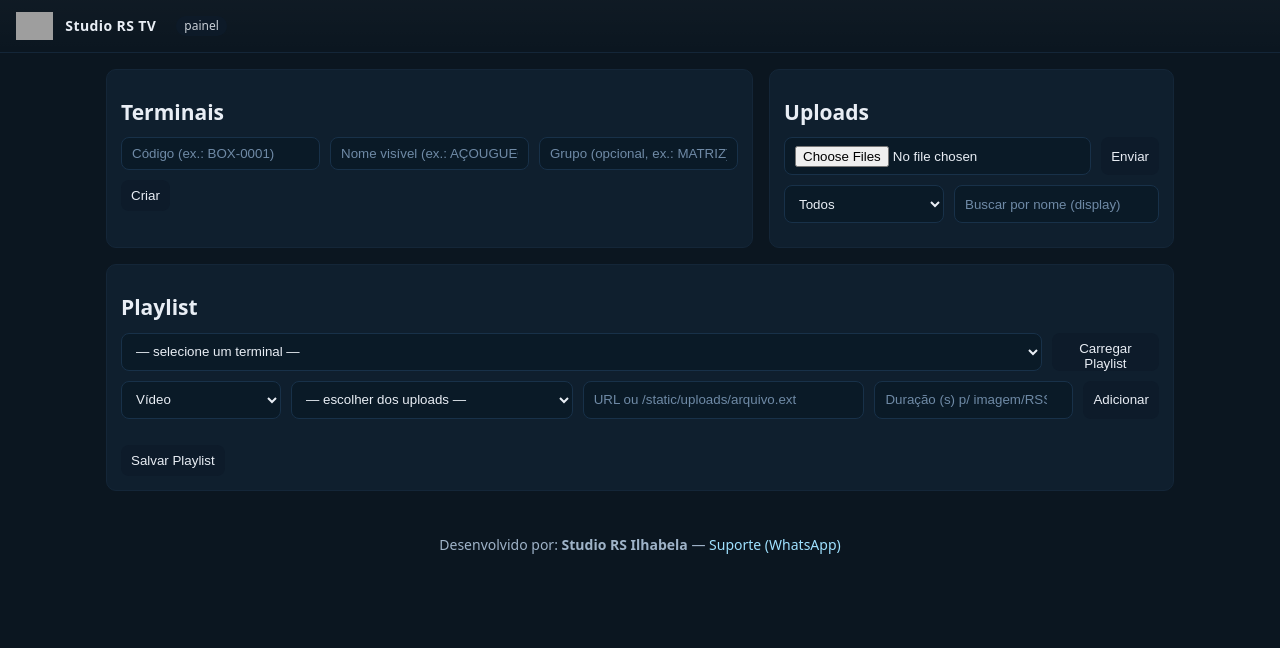
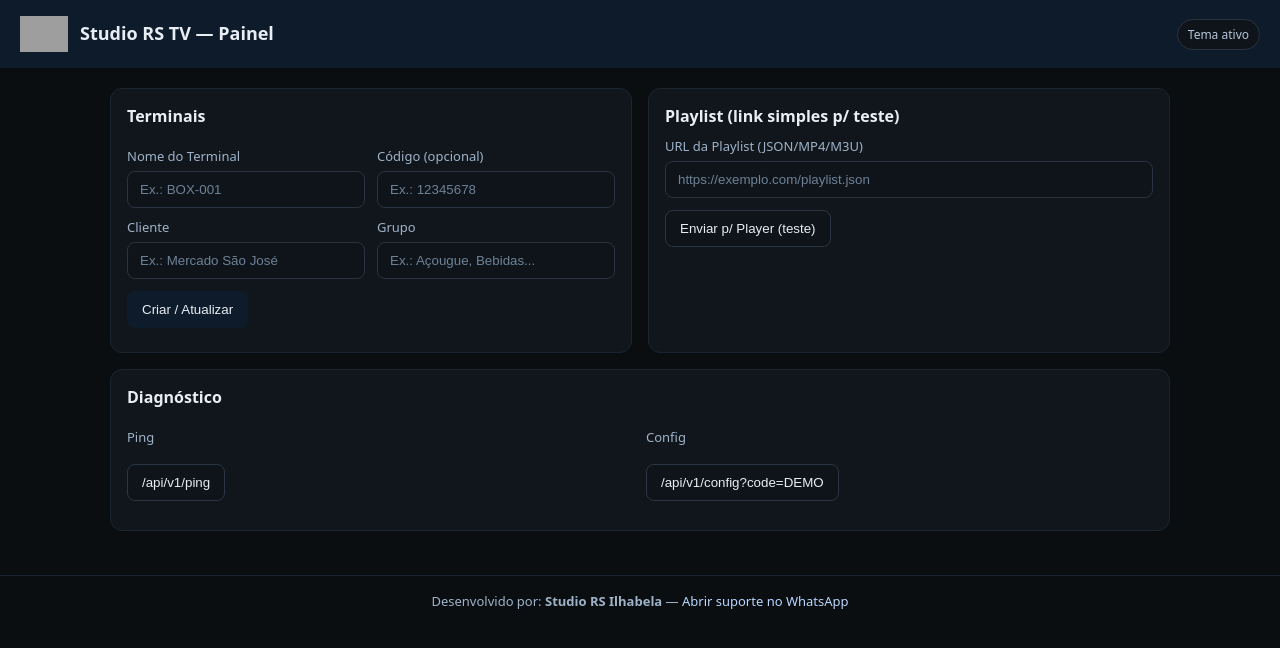
Before and after one commit to studiorstv10-png/studio-rs-tv, a Flask app: page / in a window 1280 px wide. Shown: the top 648 px of the page. Run offline with Flask 3, Linux system fonts and the light colour scheme; grey boxes are pictures that could not be loaded.

Commit message:
Update index.html

```diff
--- a/templates/index.html
+++ b/templates/index.html
@@ -1,311 +1,220 @@
 <!doctype html>
-<html lang="pt-BR">
+<html lang="pt-br">
   <head>
     <meta charset="utf-8" />
     <meta name="viewport" content="width=device-width,initial-scale=1" />
     <title>{{ brand.name or 'Studio RS TV' }} — Painel</title>
-  <meta name="theme-color" content="{{ brand.primary_color or '#0d1b2a' }}">
     <style>
-    :root{
-      --primary: {{ brand.primary_color or '#0d1b2a' }};
-      --bg: #0b1620;
-      --card: #0f1f2e;
-      --fg: #e9eef5;
-      --muted: #9fb3c8;
-      --pill: #10263a;
-      --accent: #2d6cdf;
-      --ok: #20c997;
-      --warn:#ffcc00;
+      :root {
+        --brand: {{ brand.primary_color|default('#0d1b2a') }};
       }
-    *{box-sizing:border-box}
-    html,body{margin:0;padding:0;background:var(--bg);color:var(--fg);font:14px/1.4 system-ui,-apple-system,Segoe UI,Roboto,Ubuntu,'Helvetica Neue',Arial}
-    a{color:#8ac2ff;text-decoration:none}
-    .container{max-width:1100px;margin:0 auto;padding:16px}
-    header{display:flex;align-items:center;gap:12px;padding:12px 16px;border-bottom:1px solid #142638;background:linear-gradient(0deg,transparent,rgba(255,255,255,.02))}
-    header img{height:28px}
-    header .brand{font-weight:700;letter-spacing:.4px}
-    header .tag{background:var(--primary);padding:2px 8px;border-radius:999px;margin-left:8px;font-size:12px;opacity:.85}
-    h2{margin:14px 0 10px}
-    .grid{display:grid;gap:16px}
-    .grid.cols-2{grid-template-columns:1fr 1fr}
-    .card{background:var(--card);border:1px solid #142638;border-radius:10px;padding:14px}
-    .row{display:flex;gap:10px;align-items:center}
-    .row>input,.row>select,.row>button{height:38px}
-    input,select,button,textarea{
-      background:#0a1a27;color:var(--fg);border:1px solid #183149;border-radius:8px;padding:8px 10px;outline:none
+      * { box-sizing: border-box; }
+      body {
+        margin: 0;
+        font-family: system-ui, -apple-system, Segoe UI, Roboto, Arial, sans-serif;
+        background: #0b0e11;
+        color: #e9eef5;
       }
-    input::placeholder{color:#6f8aa6}
-    button{background:var(--primary);border:none;cursor:pointer}
-    button.pill,a.pill{background:var(--pill);border:1px solid #183149;color:var(--fg);padding:6px 10px;border-radius:999px;font-size:12px}
-    .muted{color:var(--muted)}
-    .stack{display:flex;gap:8px;align-items:center;flex-wrap:wrap}
-    .list{display:flex;flex-direction:column;gap:10px;margin-top:10px}
-    .item{display:flex;justify-content:space-between;align-items:center;gap:10px;border:1px solid #183149;border-radius:10px;padding:10px;background:#0c1c2a}
-    .item small{display:block;margin-top:4px}
-    .badge{background:#11263a;border:1px solid #183149;color:var(--muted);font-size:11px;border-radius:6px;padding:2px 6px}
-    footer{margin:28px 0 18px;text-align:center;color:var(--muted)}
-    footer a{color:#9fe1ff}
-    .w100{width:100%}
+      header {
+        background: var(--brand);
+        padding: 16px 20px;
+        display: flex;
+        align-items: center;
+        gap: 12px;
+      }
+      header img.logo {
+        height: 36px;
+        width: auto;
+        display: block;
+      }
+      header .title {
+        font-size: 18px;
+        font-weight: 600;
+        line-height: 1.1;
+      }
+      main { padding: 20px; max-width: 1100px; margin: 0 auto; }
+      .grid {
+        display: grid;
+        grid-template-columns: repeat(12, 1fr);
+        gap: 16px;
+      }
+      .card {
+        grid-column: span 12;
+        background: #11161c;
+        border: 1px solid #1b2530;
+        border-radius: 12px;
+        padding: 16px;
+      }
+      @media (min-width: 900px) {
+        .card.col-6 { grid-column: span 6; }
+        .card.col-4 { grid-column: span 4; }
+        .card.col-8 { grid-column: span 8; }
+      }
+      .card h2 {
+        margin: 0 0 10px 0;
+        font-size: 16px;
+        font-weight: 700;
+      }
+      label { display: block; font-size: 13px; margin: 10px 0 6px; color: #9fb3c8; }
+      input[type="text"], input[type="url"], select {
+        width: 100%;
+        padding: 10px 12px;
+        border-radius: 8px;
+        border: 1px solid #293341;
+        background: #0e141a;
+        color: #e9eef5;
+        outline: none;
+      }
+      input::placeholder { color: #6e8297; }
+      .row { display: flex; gap: 12px; }
+      .row > div { flex: 1; }
+      .btn {
+        display: inline-block;
+        margin-top: 12px;
+        padding: 10px 14px;
+        border-radius: 8px;
+        text-decoration: none;
+        border: 1px solid #2a3645;
+        background: #0e141a;
+        color: #e9eef5;
+        cursor: pointer;
+      }
+      .btn.primary { background: var(--brand); border-color: transparent; }
+      .muted { color: #8ea4ba; font-size: 13px; }
+      footer {
+        margin-top: 24px;
+        padding: 16px 20px;
+        border-top: 1px solid #1b2530;
+        text-align: center;
+        color: #9fb3c8;
+        font-size: 13px;
+      }
+      footer a { color: #b9d6ff; text-decoration: none; }
+      footer a:hover { text-decoration: underline; }
+      .pill {
+        display: inline-flex;
+        align-items: center;
+        gap: 8px;
+        padding: 6px 10px;
+        background: #0e141a;
+        border: 1px solid #293341;
+        border-radius: 999px;
+        font-size: 12px;
+        color: #b5c7da;
+      }
     </style>
   </head>
   <body>
     <header>
-    <img src="{{ brand.logo or url_for('static', filename='logo.png') }}" alt="logo" onerror="this.style.display='none'">
-    <div class="brand">{{ brand.name or 'Studio RS TV' }}</div>
-    <span class="tag">painel</span>
+      <img class="logo" src="{{ brand.logo }}" alt="{{ brand.name }}" onerror="this.style.display='none'">
+      <div class="title">{{ brand.name }} — Painel</div>
+      <div style="margin-left:auto">
+        <span class="pill" title="Cor principal aplicada por CSS">Tema ativo</span>
+      </div>
     </header>
 
-  <div class="container grid cols-2">
-    <!-- COLUNA ESQUERDA -->
-    <section class="card">
+    <main>
+      <div class="grid">
+        <div class="card col-6">
           <h2>Terminais</h2>
-      <div class="grid" style="grid-template-columns:1fr 1fr 1fr;gap:10px">
-        <input id="t-code" placeholder="Código (ex.: BOX-0001)">
-        <input id="t-name" placeholder="Nome visível (ex.: AÇOUGUE02)">
-        <input id="t-group" placeholder="Grupo (opcional, ex.: MATRIZ)">
+          <div class="row">
+            <div>
+              <label>Nome do Terminal</label>
+              <input id="tname" type="text" placeholder="Ex.: BOX-001" />
             </div>
-      <div class="stack" style="margin-top:10px">
-        <button id="btn-create">Criar</button>
+            <div>
+              <label>Código (opcional)</label>
+              <input id="tcode" type="text" placeholder="Ex.: 12345678" />
+            </div>
+          </div>
+          <div class="row">
+            <div>
+              <label>Cliente</label>
+              <input id="client" type="text" placeholder="Ex.: Mercado São José" />
+            </div>
+            <div>
+              <label>Grupo</label>
+              <input id="group" type="text" placeholder="Ex.: Açougue, Bebidas..." />
+            </div>
+          </div>
+          <button class="btn primary" onclick="fakeSaveTerminal()">Criar / Atualizar</button>
+          <div class="muted" id="terminalStatus" style="margin-top:8px"></div>
         </div>
 
-      <div class="list" id="term-list" style="margin-top:16px"></div>
-    </section>
-
-    <!-- COLUNA DIREITA -->
-    <section class="card">
-      <h2>Uploads</h2>
-      <div class="row">
-        <input class="w100" id="up-files" type="file" multiple accept=".mp4,.mov,.mkv,.webm,.jpg,.jpeg,.png,.gif">
-        <button id="btn-upload">Enviar</button>
-      </div>
-      <div class="row" style="margin-top:10px">
-        <select id="up-filter" style="min-width:160px">
-          <option value="all">Todos</option>
-          <option value="video">Vídeo</option>
-          <option value="image">Imagem</option>
-        </select>
-        <input id="up-search" class="w100" placeholder="Buscar por nome (display)">
-      </div>
-      <div id="up-list" class="list"></div>
-    </section>
-
-    <!-- PLAYLIST (LARGURA TOTAL) -->
-    <section class="card" style="grid-column:1/-1">
-      <h2>Playlist</h2>
-
-      <div class="row">
-        <select id="pl-terminal" class="w100">
-          <option value="">— selecione um terminal —</option>
-        </select>
-        <button id="btn-load-pl" title="Carregar playlist do terminal selecionado">Carregar Playlist</button>
+        <div class="card col-6">
+          <h2>Playlist (link simples p/ teste)</h2>
+          <label>URL da Playlist (JSON/MP4/M3U)</label>
+          <input id="plist" type="url" placeholder="https://exemplo.com/playlist.json" />
+          <button class="btn" onclick="testConfig()">Enviar p/ Player (teste)</button>
+          <div class="muted" id="configStatus" style="margin-top:8px"></div>
         </div>
 
-      <div class="row" style="margin-top:10px">
-        <select id="pl-type" style="min-width:160px">
-          <option value="video">Vídeo</option>
-          <option value="image">Imagem</option>
-          <option value="rss">RSS</option>
-        </select>
-
-        <select id="pl-choose-upload" class="w100">
-          <option value="">— escolher dos uploads —</option>
-        </select>
-
-        <input id="pl-url" class="w100" placeholder="URL ou /static/uploads/arquivo.ext">
-        <input id="pl-dur" type="number" min="1" step="1" placeholder="Duração (s) p/ imagem/RSS" style="max-width:200px">
-        <button id="btn-add-item">Adicionar</button>
+        <div class="card col-12">
+          <h2>Diagnóstico</h2>
+          <div class="row">
+            <div>
+              <label>Ping</label>
+              <button class="btn" onclick="doPing()">/api/v1/ping</button>
             </div>
-
-      <div id="pl-list" class="list" style="margin-top:14px"></div>
-
-      <div class="stack" style="margin-top:12px">
-        <button id="btn-save-pl">Salvar Playlist</button>
+            <div>
+              <label>Config</label>
+              <button class="btn" onclick="doConfig()">/api/v1/config?code=DEMO</button>
             </div>
-    </section>
           </div>
+          <pre id="diag" class="muted" style="margin-top:10px; white-space:pre-wrap"></pre>
+        </div>
+      </div>
+    </main>
 
     <footer>
       Desenvolvido por: <strong>Studio RS Ilhabela</strong> —
-    <a href="{{ brand.support_wa or '#' }}" target="_blank">Suporte (WhatsApp)</a>
+      <a href="{{ brand.support_wa }}" target="_blank" rel="noopener">Abrir suporte no WhatsApp</a>
     </footer>
 
-  <!-- ========== JS ==========- -->
     <script>
-  const $ = s => document.querySelector(s);
-  const api = (u,o={}) => fetch(u,o).then(async r=>{const t=await r.text();try{return JSON.parse(t)}catch{return {ok:r.ok,raw:t}}});
-
-  let uploadsAll = [];
-  let currentPlaylist = { code:"", items:[] };
-
-  function el(tag,props={},children=[]){const e=document.createElement(tag);
-    Object.entries(props).forEach(([k,v])=>{
-      if(k==="class")e.className=v;
-      else if(k==="text")e.textContent=v;
-      else if(typeof v==="function")e.addEventListener("click",v);
-      else e.setAttribute(k,v);
-    });
-    (Array.isArray(children)?children:[children]).forEach(c=>c&&e.appendChild(c));
-    return e;
+      async function doPing() {
+        const el = document.getElementById('diag');
+        el.textContent = 'Carregando...';
+        try {
+          const r = await fetch('/api/v1/ping');
+          el.textContent = JSON.stringify(await r.json(), null, 2);
+        } catch (e) {
+          el.textContent = 'Erro: ' + e;
         }
-
-  /* -------- terminais -------- */
-  function addTerminalCard(t){
-    const wrap=$("#term-list");
-    const card = el("div",{class:"item"});
-    const left = el("div",{},[
-      el("div",{text:`${t.code} — ${t.name}`}),
-      el("small",{class:"muted",text:t.group?`Grupo: ${t.group}`:"Sem grupo"})
-    ]);
-    const right = el("div",{class:"stack"},[
-      el("span",{class:"badge",text: t.last_seen ? `visto: ${t.last_seen}` : "nunca"}),
-      el("button",{class:"pill",onclick:()=>openTerminal(t.code)},"editar"),
-      el("a",{class:"pill",href:`/api/v1/config?code=${encodeURIComponent(t.code)}`,target:"_blank",text:"ver config"})
-    ]);
-    card.append(left,right);
-    wrap.appendChild(card);
-
-    const sel=$("#pl-terminal");
-    sel.appendChild(el("option",{value:t.code,text:`${t.code} — ${t.name}`}));
       }
-
-  async function loadTerminals(){
-    const list=await api("/api/v1/terminals");
-    const wrap=$("#term-list"); wrap.innerHTML="";
-    const sel=$("#pl-terminal"); sel.innerHTML="";
-    sel.appendChild(el("option",{value:"",text:"— selecione um terminal —"}));
-    (list||[]).forEach(addTerminalCard);
+      async function doConfig() {
+        const el = document.getElementById('diag');
+        el.textContent = 'Carregando...';
+        try {
+          const r = await fetch('/api/v1/config?code=DEMO');
+          el.textContent = JSON.stringify(await r.json(), null, 2);
+        } catch (e) {
+          el.textContent = 'Erro: ' + e;
         }
-
-  async function openTerminal(code){
-    const j = await api(`/api/v1/terminal/${encodeURIComponent(code)}`);
-    if(!j.ok && !j.terminal){ alert(j.error||"falha ao abrir"); return; }
-    $("#pl-terminal").value = j.terminal.code;
-    currentPlaylist = { code: j.terminal.code, items: (j.playlist.items||[]) };
-    renderPlaylist();
-    window.scrollTo({top: document.body.scrollHeight, behavior:"smooth"});
       }
-
-  $("#btn-create").onclick = async ()=>{
-    const code=$("#t-code").value.trim();
-    const name=$("#t-name").value.trim();
-    const group=$("#t-group").value.trim();
-    if(!code||!name){ alert("Preencha código e nome."); return; }
-    const r = await fetch("/api/v1/terminals",{
-      method:"POST",headers:{"Content-Type":"application/json"},
-      body:JSON.stringify({code,name,group})
-    });
-    if(!r.ok){
-      const j = await r.json().catch(()=>({}));
-      alert(j.error||"Falha ao criar.");
-      return;
+      function fakeSaveTerminal() {
+        const s = document.getElementById('terminalStatus');
+        const name = document.getElementById('tname').value.trim();
+        const code = document.getElementById('tcode').value.trim();
+        const client = document.getElementById('client').value.trim();
+        const group = document.getElementById('group').value.trim();
+        if (!name) { s.textContent = 'Informe o nome do terminal.'; return; }
+        s.textContent = `Terminal salvo (simulado): ${name} — cliente ${client || 'N/D'} — grupo ${group || 'N/D'} — código ${code || 'auto'}.`;
       }
-    $("#t-code").value = ""; $("#t-name").value = ""; $("#t-group").value="";
-    await loadTerminals();
-  };
-
-  /* -------- uploads -------- */
-  async function loadUploads(){
-    uploadsAll = await api("/api/v1/uploads");
-    renderUploads();
-    fillChooseUploads();
+      async function testConfig() {
+        const el = document.getElementById('configStatus');
+        const url = document.getElementById('plist').value.trim();
+        if (!url) { el.textContent = 'Informe a URL da playlist.'; return; }
+        try {
+          const r = await fetch(`/api/v1/config?code=DEMO&playlist=${encodeURIComponent(url)}`);
+          const j = await r.json();
+          el.textContent = 'Config enviada (simulado).';
+          const diag = document.getElementById('diag');
+          diag.textContent = JSON.stringify(j, null, 2);
+        } catch (e) {
+          el.textContent = 'Erro: ' + e;
         }
-  function renderUploads(){
-    const type=$("#up-filter").value;
-    const q=($("#up-search").value||"").toLowerCase();
-    const wrap=$("#up-list"); wrap.innerHTML="";
-    (uploadsAll||[])
-      .filter(u=>type==="all"||u.type===type)
-      .filter(u=>!q||u.name.toLowerCase().includes(q))
-      .forEach(u=>{
-        wrap.appendChild(el("div",{class:"item"},[
-          el("div",{},[
-            el("div",{text:u.name}),
-            el("small",{class:"muted",text:`${u.type} • ${u.bytes} bytes`})
-          ]),
-          el("div",{class:"stack"},[
-            el("a",{class:"pill",href:u.url,target:"_blank",text:"abrir"}),
-            el("button",{class:"pill",onclick:()=>{$("#pl-choose-upload").value=u.url; $("#pl-url").value=u.url;}}, "usar")
-          ])
-        ]));
-      });
       }
-  function fillChooseUploads(){
-    const sel=$("#pl-choose-upload");
-    sel.innerHTML="";
-    sel.appendChild(el("option",{value:"",text:"— escolher dos uploads —"}));
-    (uploadsAll||[]).forEach(u=>{
-      sel.appendChild(el("option",{value:u.url,text:`[${u.type}] ${u.name}`}));
-    });
-  }
-  $("#up-filter").oninput = renderUploads;
-  $("#up-search").oninput = renderUploads;
-
-  $("#btn-upload").onclick = async ()=>{
-    const files=$("#up-files").files;
-    if(!files||!files.length){ alert("Selecione arquivos."); return; }
-    const fd=new FormData();
-    [...files].forEach(f=>fd.append("files[]",f));
-    const r=await fetch("/api/v1/upload",{method:"POST",body:fd});
-    const j=await r.json().catch(()=>({}));
-    if(!j.ok){ alert("Upload falhou: "+(j.error||"")); return; }
-    $("#up-files").value="";
-    await loadUploads();
-  };
-
-  /* -------- playlist -------- */
-  function renderPlaylist(){
-    const wrap=$("#pl-list"); wrap.innerHTML="";
-    (currentPlaylist.items||[]).forEach((it,i)=>{
-      const head = it.type.toUpperCase();
-      const dur = (it.type==="image"||it.type==="rss")?` • ${it.duration||10}s`:"";
-      wrap.appendChild(el("div",{class:"item"},[
-        el("div",{},[
-          el("div",{text:`[${head}] ${it.url}`}),
-          el("small",{class:"muted",text:dur})
-        ]),
-        el("div",{class:"stack"},[
-          el("a",{class:"pill",href:it.url,target:"_blank",text:"ver"}),
-          el("button",{class:"pill",onclick:()=>{currentPlaylist.items.splice(i,1);renderPlaylist();}}, "remover")
-        ])
-      ]));
-    });
-  }
-
-  $("#btn-load-pl").onclick = async ()=>{
-    const code=$("#pl-terminal").value;
-    if(!code){alert("Selecione o terminal.");return;}
-    const j=await api(`/api/v1/playlist/${encodeURIComponent(code)}`);
-    currentPlaylist={code,items:(j.items||[])};
-    renderPlaylist();
-  };
-
-  $("#btn-add-item").onclick = ()=>{
-    if(!currentPlaylist.code){ alert("Selecione o terminal."); return; }
-    let url = $("#pl-choose-upload").value || $("#pl-url").value.trim();
-    if(!url){ alert("Escolha um upload ou informe a URL."); return; }
-    const type = $("#pl-type").value;
-    const dur = parseInt($("#pl-dur").value||"10",10);
-    const item={type,url};
-    if(type==="image"||type==="rss") item.duration = dur;
-    currentPlaylist.items.push(item);
-    $("#pl-url").value=""; $("#pl-dur").value=""; $("#pl-choose-upload").value="";
-    renderPlaylist();
-  };
-
-  $("#btn-save-pl").onclick = async ()=>{
-    if(!currentPlaylist.code){ alert("Selecione o terminal."); return; }
-    const r=await fetch(`/api/v1/playlist/${encodeURIComponent(currentPlaylist.code)}`,{
-      method:"POST",headers:{"Content-Type":"application/json"},
-      body:JSON.stringify({items:currentPlaylist.items})
-    });
-    if(!r.ok){ alert("Erro ao salvar."); return; }
-    alert("Playlist salva.");
-    await loadTerminals();
-  };
-
-  /* init */
-  loadTerminals();
-  loadUploads();
     </script>
   </body>
 </html>
```
Lines whose indentation alone changed are shown as unchanged.
